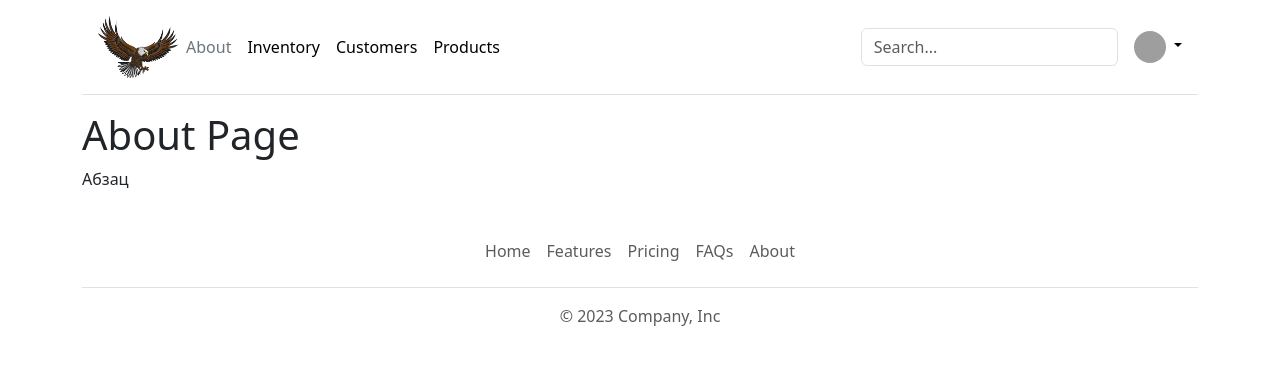
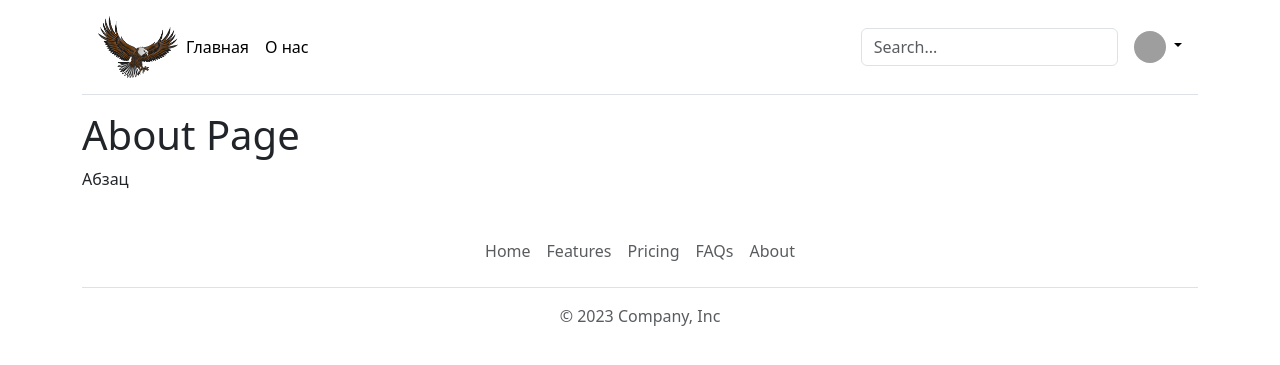
Before and after one commit to Zheny-mc/django-music-shop, a Django app: page /about/ in a window 1280 px wide. Shown: the top 365 px of the page. Run offline with Django 4.2, Linux system fonts and the light colour scheme; the visitor is signed in with stand-in values (Sample User, id 1); some libraries are stand-ins or nearby versions; grey boxes are pictures that could not be loaded.

Commit message:
Рефакторинг layout.html

```diff
--- a/music_shop/main/templates/main/layout.html
+++ b/music_shop/main/templates/main/layout.html
@@ -17,10 +17,8 @@
                 </a>
 
                 <ul class="nav col-12 col-lg-auto me-lg-auto mb-2 justify-content-center mb-md-0">
-                    <li><a href="{% url 'about' %}" class="nav-link px-2 link-secondary">About</a></li>
-                    <li><a href="#" class="nav-link px-2 link-body-emphasis">Inventory</a></li>
-                    <li><a href="#" class="nav-link px-2 link-body-emphasis">Customers</a></li>
-                    <li><a href="#" class="nav-link px-2 link-body-emphasis">Products</a></li>
+                    <li><a href="{% url 'base' %}" class="nav-link px-2 link-body-emphasis">Главная</a></li>
+                    <li><a href="{% url 'about' %}" class="nav-link px-2 link-body-emphasis">О нас</a></li>
                 </ul>
 
                 <form class="col-12 col-lg-auto mb-3 mb-lg-0 me-lg-3" role="search">
@@ -44,8 +42,6 @@
                         <img src="https://github.com/mdo.png" alt="mdo" width="32" height="32" class="rounded-circle">
                     </a>
                     <ul class="dropdown-menu text-small" style="">
-                        <li><a class="dropdown-item" href="#">Новый проект</a></li>
-                        <li><a class="dropdown-item" href="#">Настройки</a></li>
                         <li><a class="dropdown-item" href="{% url 'account' %}">Профиль</a></li>
                         <li><hr class="dropdown-divider"></li>
                         <li><a class="dropdown-item" href="{% url 'logout' %}">Выйти</a></li>
```
